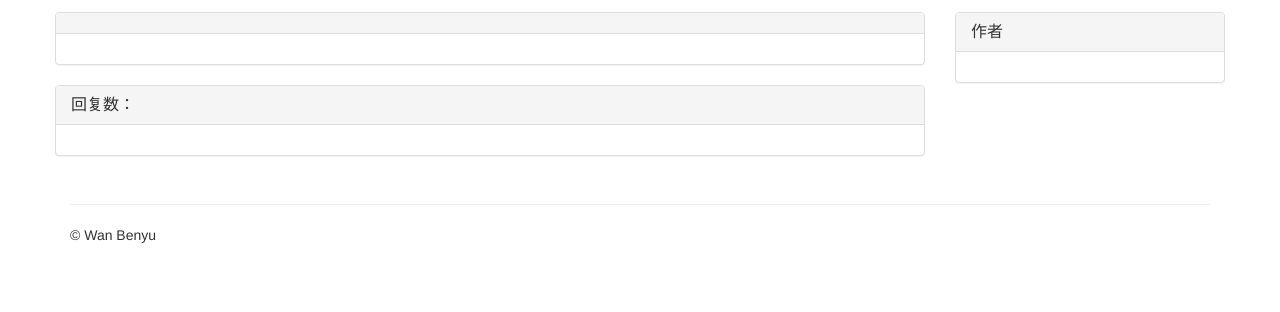
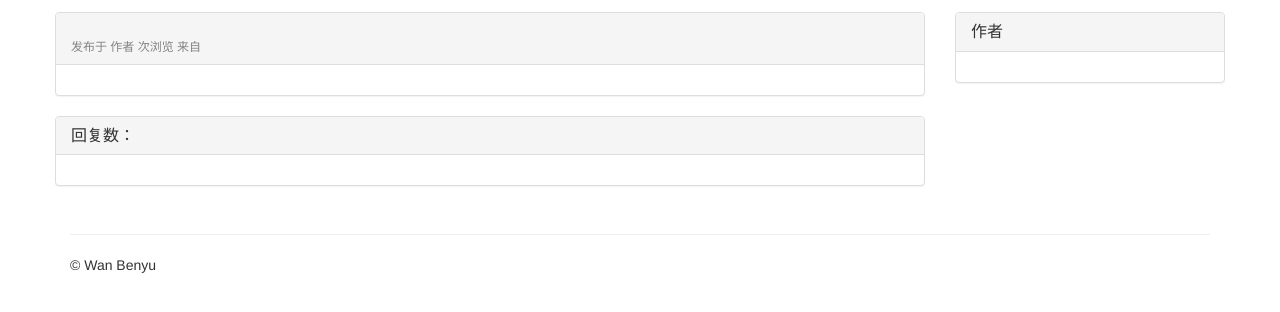
Before and after one commit to StudentWan/cnode-express, a Node server app: template views/topic.hbs in a window 1280 px wide. Shown: the part 51-363 px from the top of the page. Run offline with Node 20, Linux system fonts and the light colour scheme; the template is opened without the code that fills it, so the values that code supplies are empty; some libraries are stand-ins or nearby versions.

Commit message:
Setting css style for topic page

```diff
--- a/public/css/main.css
+++ b/public/css/main.css
@@ -38,7 +38,25 @@
       -o-border-radius: 3px;
       font-size: 12px;
     }
+    .topic_full_title {
+      font-size: 22px;
+      font-weight: bold;
+      margin: 8px 0;
+      display: inline-block;
+      vertical-align: bottom;
+      width: 75%;
+      line-height: 130%;
+    }
+    .changes {
+      font-size: 12px;
+      color: #838383;
+      overflow: hidden;
+      }
     #topic_list {
       height:25px;
       line-height:25px;
     }
+
+    .markdown-text img {
+      width: 100%;
+    }
--- a/views/layouts/main.hbs
+++ b/views/layouts/main.hbs
@@ -9,7 +9,7 @@
   <meta name="description" content="">
   <meta name="author" content="">
 
-  <title>Cnode By Wan</title>
+  <title>{{data.title}} Cnode By Wan</title>
 
   <!-- JQuery -->
   <script src="jquery-3.1.1.min.js"></script>
--- a/views/topic.hbs
+++ b/views/topic.hbs
@@ -4,7 +4,17 @@
             <div class="panel panel-default">
                 <div class="panel-heading">
                     <h3 class="panel-title">
-                        {{data.title}}
+                        <span class="topic_full_title">
+                             {{#if data.category}}
+                            <span class="put_top_good">{{data.category}}</span> {{/if}} {{data.title}}
+                        </span>
+                        <div class="changes">
+                            <span>
+                            发布于{{data.create_at}}
+                            </span>
+                            <span>作者 <a href="#">{{data.author.loginname}}</a></span>
+                            <span>{{data.visit_count}}次浏览</span>
+                            <span> 来自 {{data.tab}}</span>
                     </h3>
                     </div>
                     <div class="panel-body">
@@ -20,8 +30,15 @@
                     <div class="panel-body">
                         {{#each data.replies}}
                         <hr>
-                    {{{content}}}
-                {{/each}}
+                        <p>
+                            <a class="user_avatar pull-left" style="width:40px;" href="#">
+                                <img src={{author.avatar_url}} title="avatar1" />
+                            </a>
+                            <a href="#">
+                                <span class="last_active_time">{{create_at}}</span>
+                            </a>
+                        </p>
+                        {{{content}}} {{/each}}
                     </div>
                 </div>
             </div>
```
Also changed, not shown: routes/topic.js (+22 -3 lines). Lines whose indentation alone changed are shown as unchanged.
